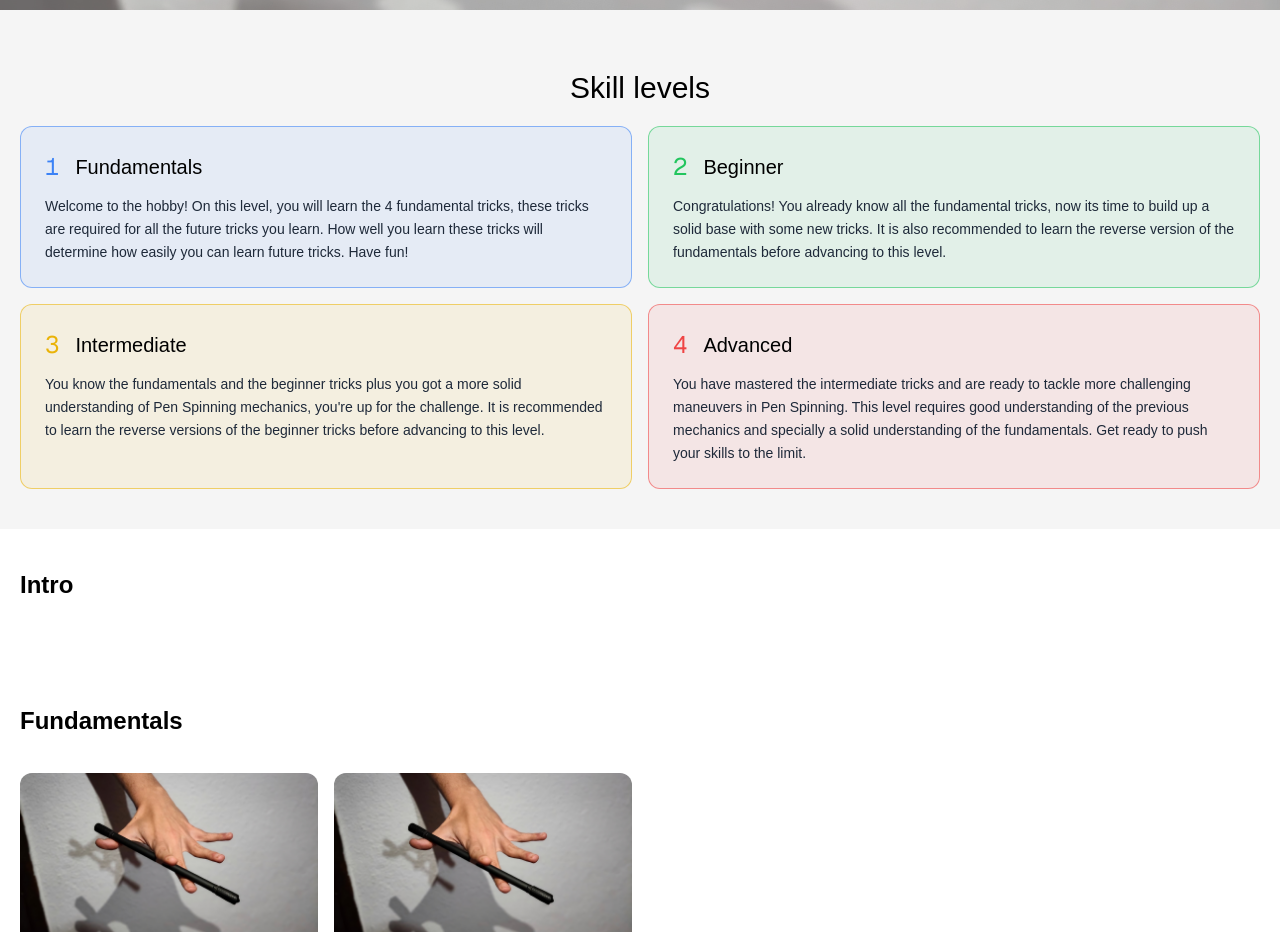
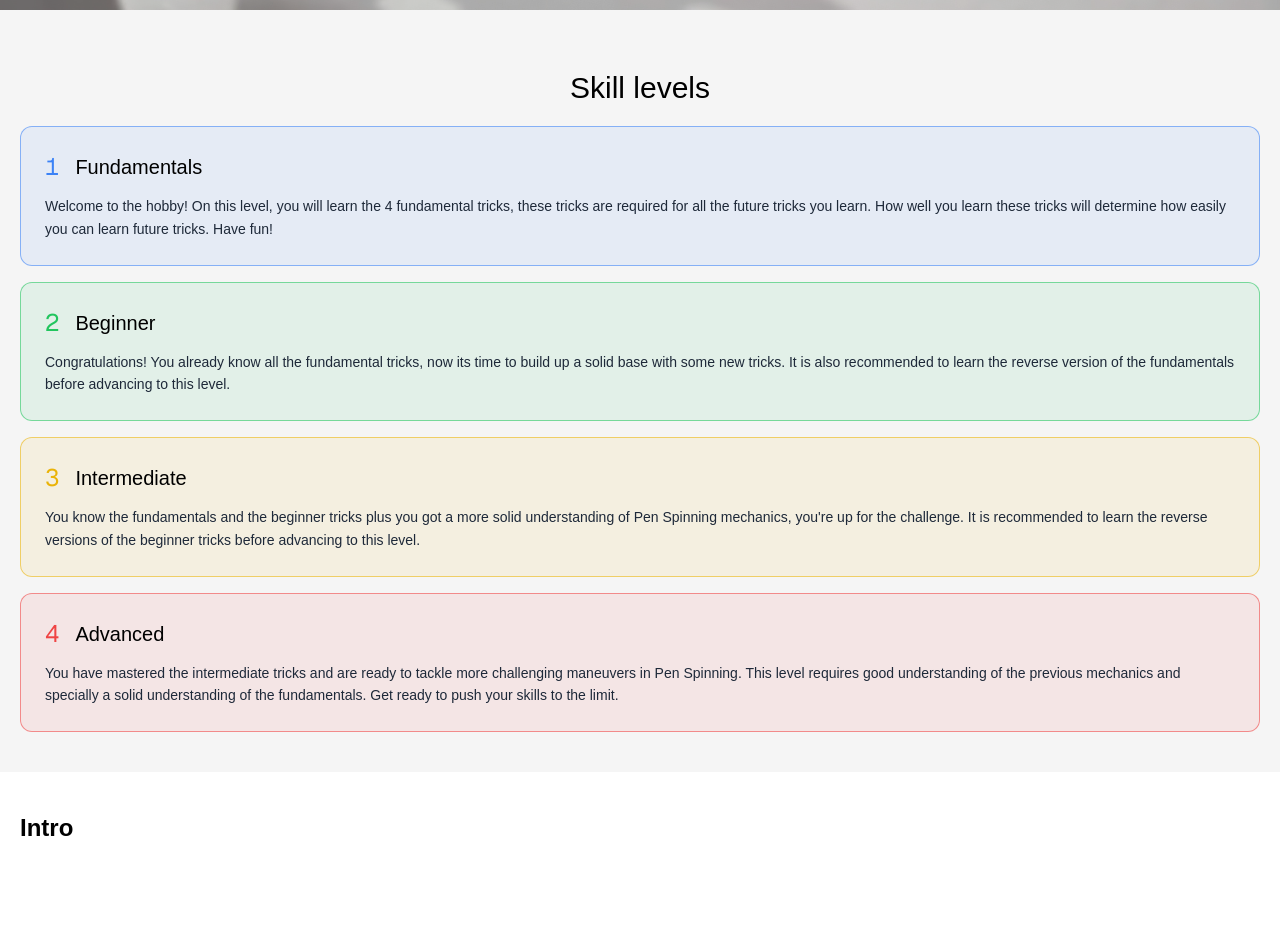
Before and after one commit to AllwarsGIT/penspinning-academy, a Next.js app: page /learn in a window 1280 px wide. Shown: the part 700-1632 px from the top of the page. Built offline with nearby package versions, Linux system fonts and the light colour scheme.

Commit message:
Style fixes

```diff
--- a/src/components/footer.tsx
+++ b/src/components/footer.tsx
@@ -1,5 +1,4 @@
 import React from 'react'
-import Link from 'next/link'
 
 function Footer() {
     return (
--- a/src/components/skillList.tsx
+++ b/src/components/skillList.tsx
@@ -37,7 +37,7 @@
 function skillList() {
     return (
         <>
-            <div className="flex flex-col items-center justify-center lg:grid lg:grid-cols-2  gap-4 max-w-7xl">
+            <div className="flex flex-col items-center justify-center  gap-4 max-w-7xl">
                 {skillRanges.map((range: typeof skillRanges[0]) => (
                     <InfoCard
                         key={range.number}
```
